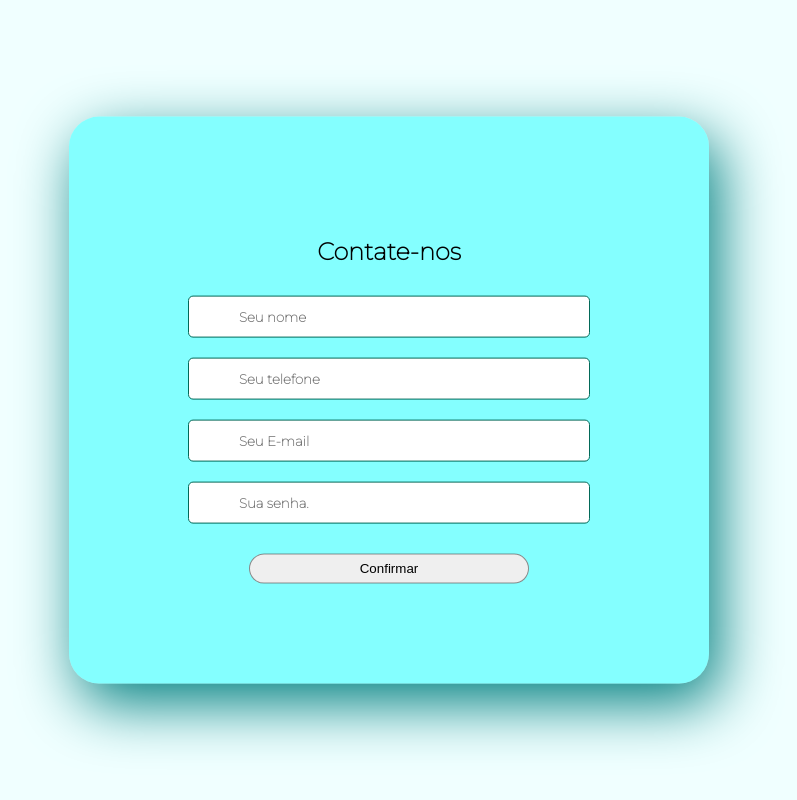
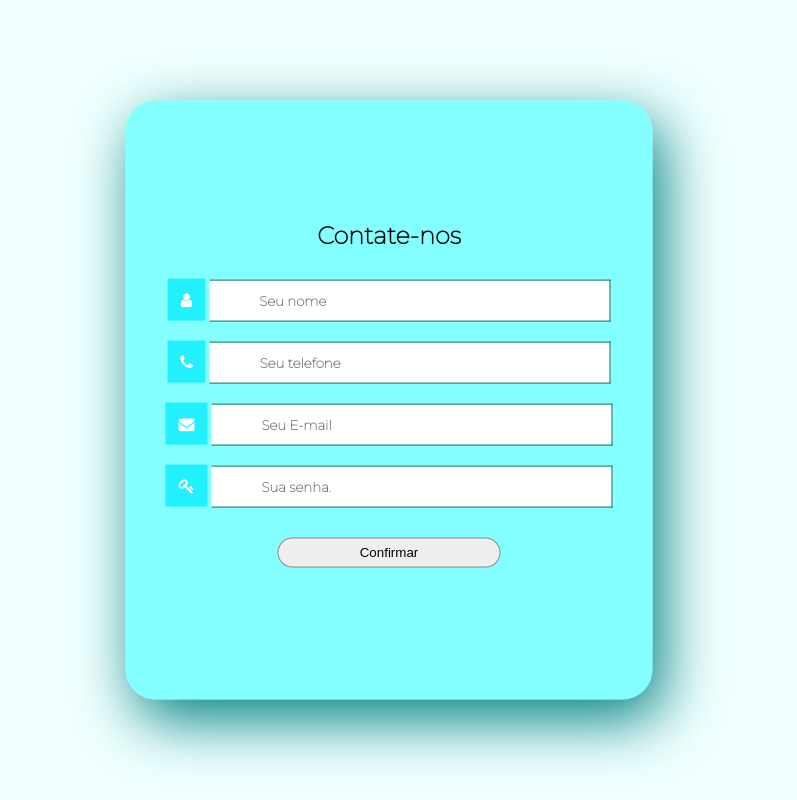
Before and after one commit to steniosousa/formulario.github.io, a plain HTML site: page index.html in a window 1280 px wide. Shown: the whole page, without its empty margins (251-1048 px from the left). Drawn offline with Linux system fonts and the light colour scheme.

Commit message:
confirmação de cadastro

```diff
--- a/index.css
+++ b/index.css
@@ -20,11 +20,11 @@ form input[type=password]{
     padding: 10px 50px;
     margin: 10px 0;
     width: 300px;
-    border: 1px solid rgb(2, 105, 88);
+    border: 1px   solid rgb(2, 105, 88);
+    border-left: 0;
     height: 20px;
     font-family: 'Montserrat', sans-serif;
     outline: 0;
-    border-radius: 5px;
     font-weight: bold;
 }
 form input[type=email]:active,
@@ -47,3 +47,11 @@ form input[type=submit]{
 form input[type=submit]:hover{
     background-color: rgb(165, 165, 252);
 }
+i{
+    background-color: rgb(35, 240, 255);
+    padding: 13px;
+    color: white;
+}
+p{
+    font-size: 2rem;
+}
--- a/index.html
+++ b/index.html
@@ -5,20 +5,35 @@
     <meta http-equiv="X-UA-Compatible" content="IE=edge">
     <meta name="viewport" content="width=device-width, initial-scale=1.0">
     <title>Formulário</title>
-    <script type="text/javascript" src="index.js"></script>
+    <script type="text/javascript" src="index.js" defer></script>
     <link rel="stylesheet" type="text/css" href="index.css" media="screen" />
     <link rel="preconnect" href="https://fonts.googleapis.com">
     <link rel="preconnect" href="https://fonts.gstatic.com" crossorigin>
     <link href="https://fonts.googleapis.com/css2?family=Montserrat:wght@100&display=swap" rel="stylesheet">
+    <link rel="stylesheet" href="https://cdnjs.cloudflare.com/ajax/libs/font-awesome/4.7.0/css/font-awesome.min.css">
 </head>
 <body>
 <form>
+
     <h2>Contate-nos</h2>
-    <input  type="text"  placeholder="Seu nome">
-    <input  type="tel" placeholder="Seu telefone"  >
-    <input  type="email"  placeholder="Seu E-mail">
-    <input  type="password" placeholder="Sua senha." >
-    <input  type="submit" value="Confirmar">
+    <div>
+        <i class="fa fa-user icon"></i>
+        <input  type="text" id="name"  placeholder="Seu nome">
+    </div>
+    <div>
+        <i class="fa fa-phone" aria-hidden="true"></i>
+        <input  type="tel" placeholder="Seu telefone"  >
+    </div>
+    <div>
+        <i class="fa fa-envelope icon"></i>
+        <input  type="email"  placeholder="Seu E-mail">
+    </div>
+    <div>
+        <i class="fa fa-key icon"></i>
+        <input  type="password" placeholder="Sua senha." >
+    </div>
+    <input  type="submit" id="enviar" value="Confirmar">
+    <p id="saudacao"></p>
 </form>
 </body>
 </html>
--- /dev/null
+++ b/index.js
@@ -0,0 +1,8 @@
+const enviar = document.querySelector("#enviar");
+enviar.addEventListener("click", function(stop) {
+    stop.preventDefault();
+    const name = document.querySelector("#name");
+    const value = name.value;
+    const concatenacao =  "Seja bem vindo, "+ value + "!";
+    document.getElementById('saudacao').innerHTML = concatenacao;
+})
```
